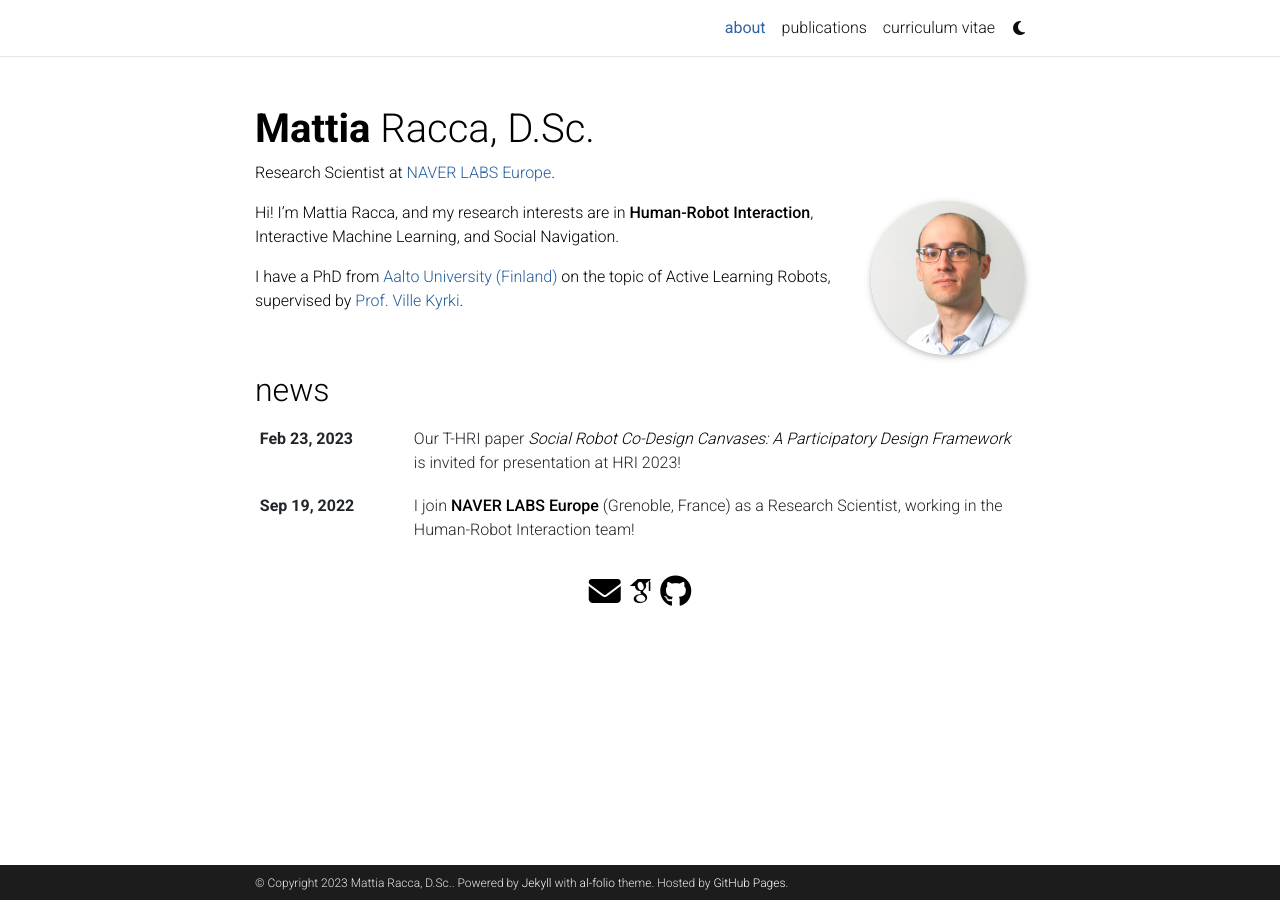
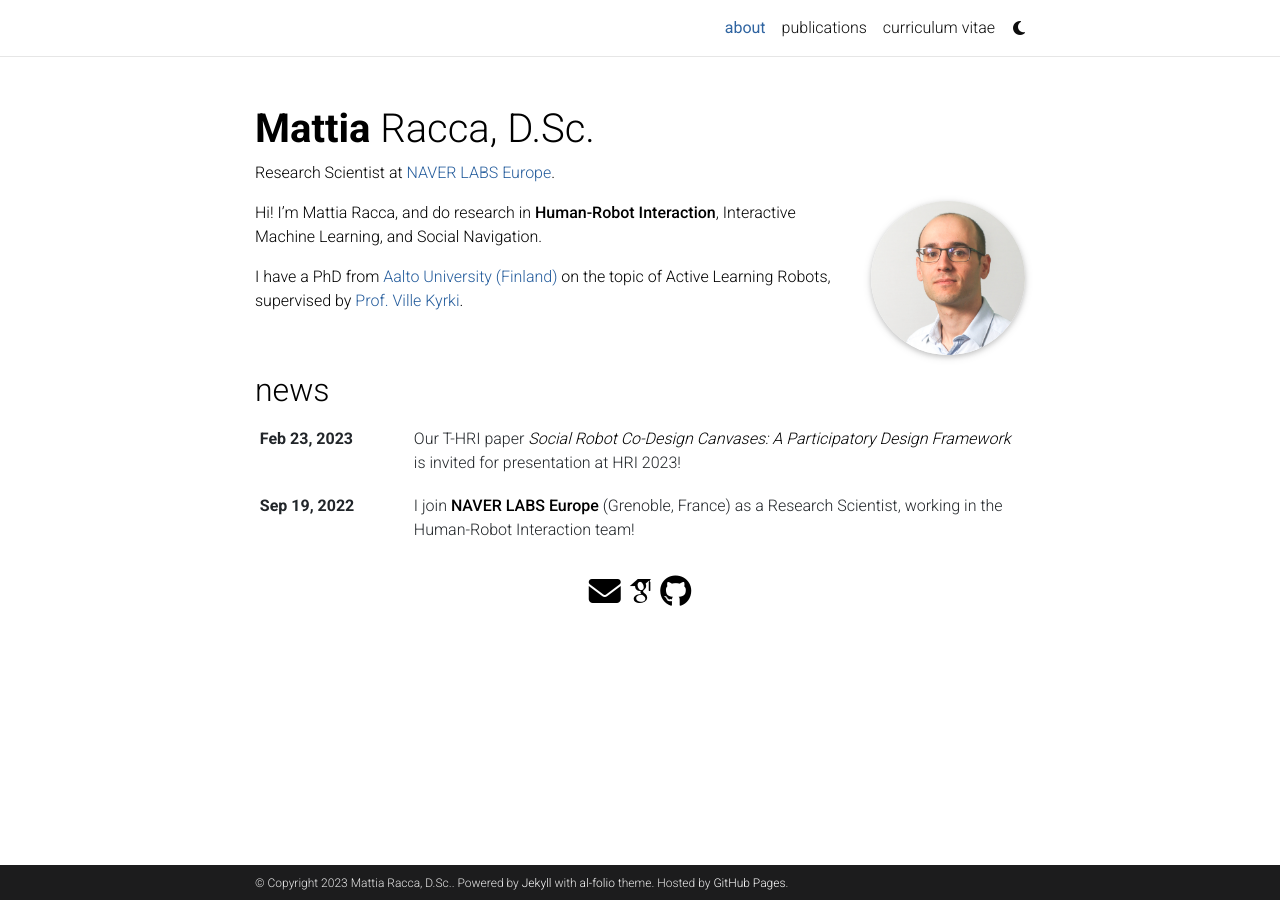
Before and after one commit to MattiaRacca/mattiaracca.github.io, a Jekyll site: the page built from _pages/about.md, in a window 1280 px wide. Built offline with Jekyll 4.4.1, drawn with Linux system fonts in a browser that asks for light colours; full-size pictures stand in for the smaller copies a plugin makes; some web fonts are replaced; comment, search, counter and statistics services are not loaded; a style sheet for code colours, icons or effects is not loaded.

Commit message:
small touches first page

```diff
--- a/_config.yml
+++ b/_config.yml
@@ -14,7 +14,7 @@
 keywords: research, robotics, human-robot-interaction, hri, robots  # add your own keywords or leave empty
 
 lang: en # the language of your site (for example: en, fr, cn, ru, etc.)
-icon: ⚛️  # the emoji used as the favicon (alternatively, provide image name in /assets/img/)
+icon: cuterobot.png  # the emoji used as the favicon (alternatively, provide image name in /assets/img/)
 
 url: https://mattiaracca.github.io # the base hostname & protocol for your site
 baseurl: # the subpath of your site, e.g. /blog/
--- a/_pages/about.md
+++ b/_pages/about.md
@@ -16,6 +16,6 @@
 social: true  # includes social icons at the bottom of the page
 ---
 
-Hi! I'm Mattia Racca, and my research interests are in **Human-Robot Interaction**, Interactive Machine Learning, and Social Navigation.
+Hi! I'm Mattia Racca, and do research in **Human-Robot Interaction**, Interactive Machine Learning, and Social Navigation.
 
 I have a PhD from [Aalto University (Finland)](www.aalto.fi/en) on the topic of Active Learning Robots, supervised by [Prof. Ville Kyrki](https://irobotics.aalto.fi/).
```
